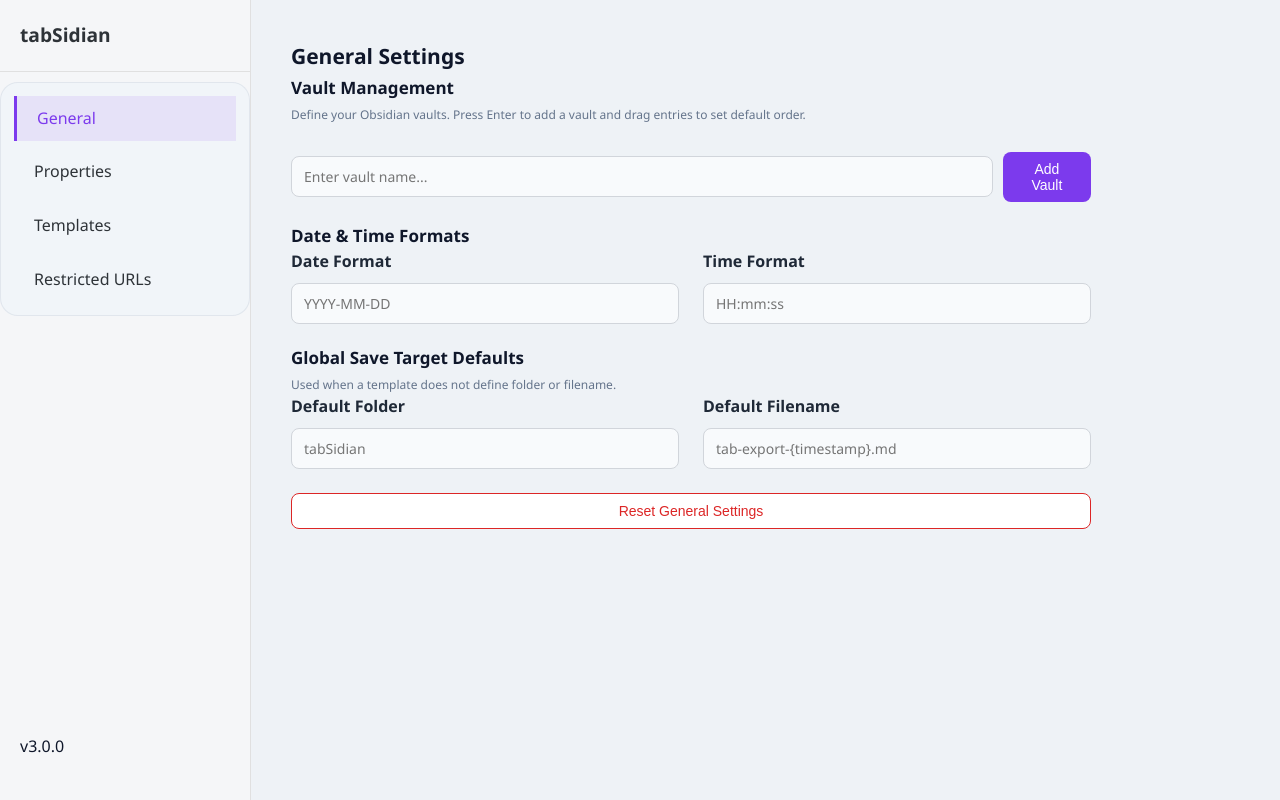
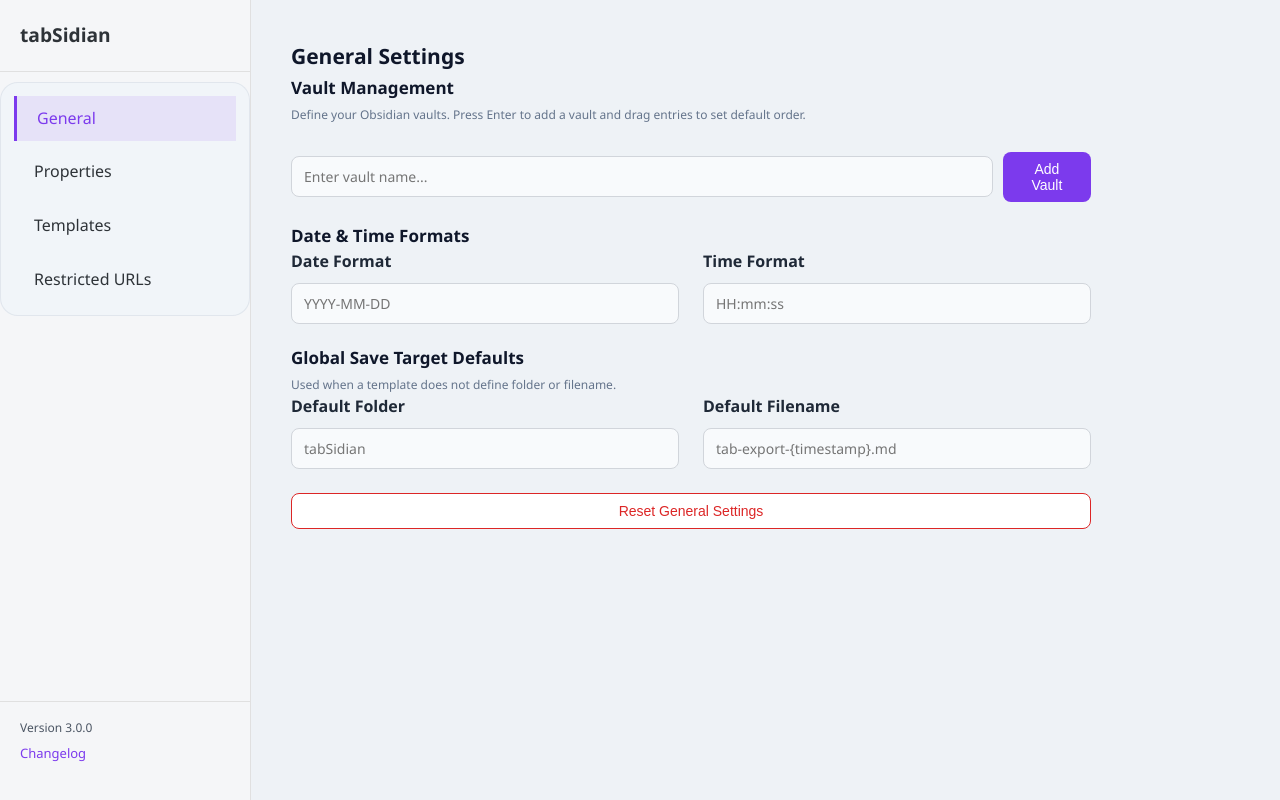
Before and after one commit to cgranier/tabSidian, a website with bundled scripts: page src/options/options.html in a window 1280 px wide. Built offline with nearby package versions, Linux system fonts and the light colour scheme; some packages are replaced by stand-ins of ours.

Commit message:
feat(options): add version footer with changelog link

```diff
--- a/src/options/options.html
+++ b/src/options/options.html
@@ -51,8 +51,16 @@
         </a>
       </nav>
 
-      <div style="margin-top: auto; padding: 20px;">
-        <div class="version" data-extension-version>v3.0.0</div>
+      <div class="sidebar-footer">
+        <div class="version" data-extension-version>Version 3.0.0</div>
+        <a
+          class="changelog-link"
+          href="https://github.com/cgranier/tabSidian/releases"
+          target="_blank"
+          rel="noreferrer"
+        >
+          Changelog
+        </a>
       </div>
     </div>
 
--- a/src/options/styles/layout.css
+++ b/src/options/styles/layout.css
@@ -100,6 +100,30 @@
   flex-direction: column;
 }
 
+.sidebar-footer {
+  margin-top: auto;
+  padding: 16px 20px;
+  border-top: 1px solid var(--border-color);
+  display: flex;
+  flex-direction: column;
+  gap: 6px;
+}
+
+.sidebar-footer .version {
+  font-size: 12px;
+  color: #4b5563;
+}
+
+.sidebar-footer .changelog-link {
+  font-size: 13px;
+  color: var(--accent-color);
+  text-decoration: none;
+}
+
+.sidebar-footer .changelog-link:hover {
+  text-decoration: underline;
+}
+
 .section-panel {
   display: none;
   max-width: 800px;
```
